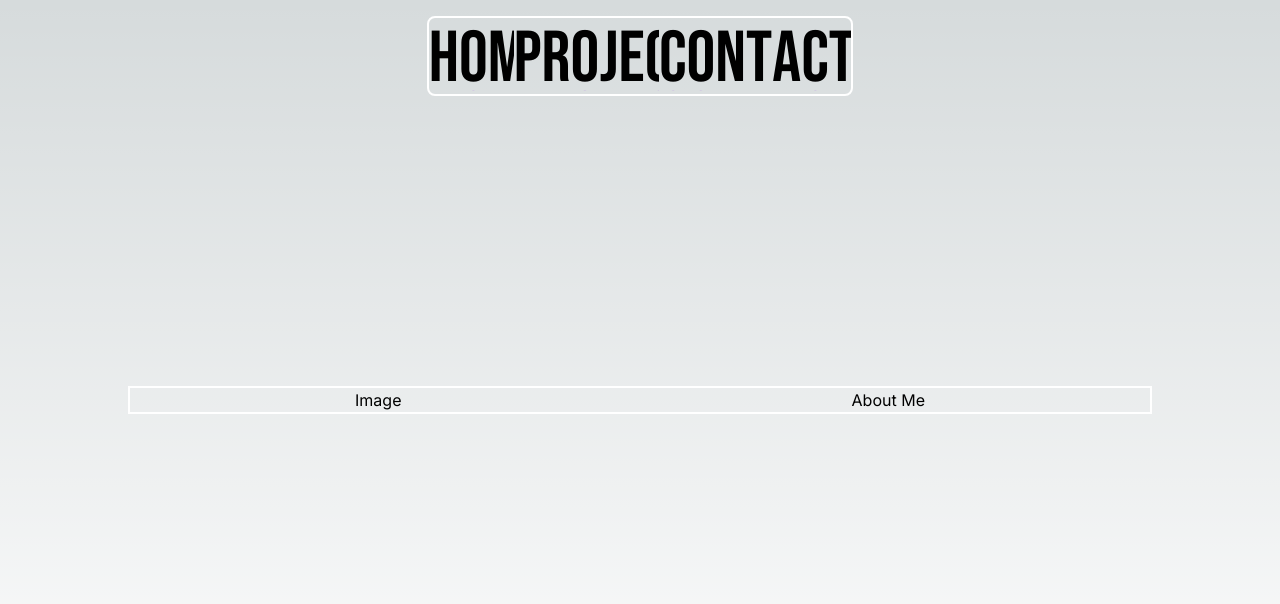
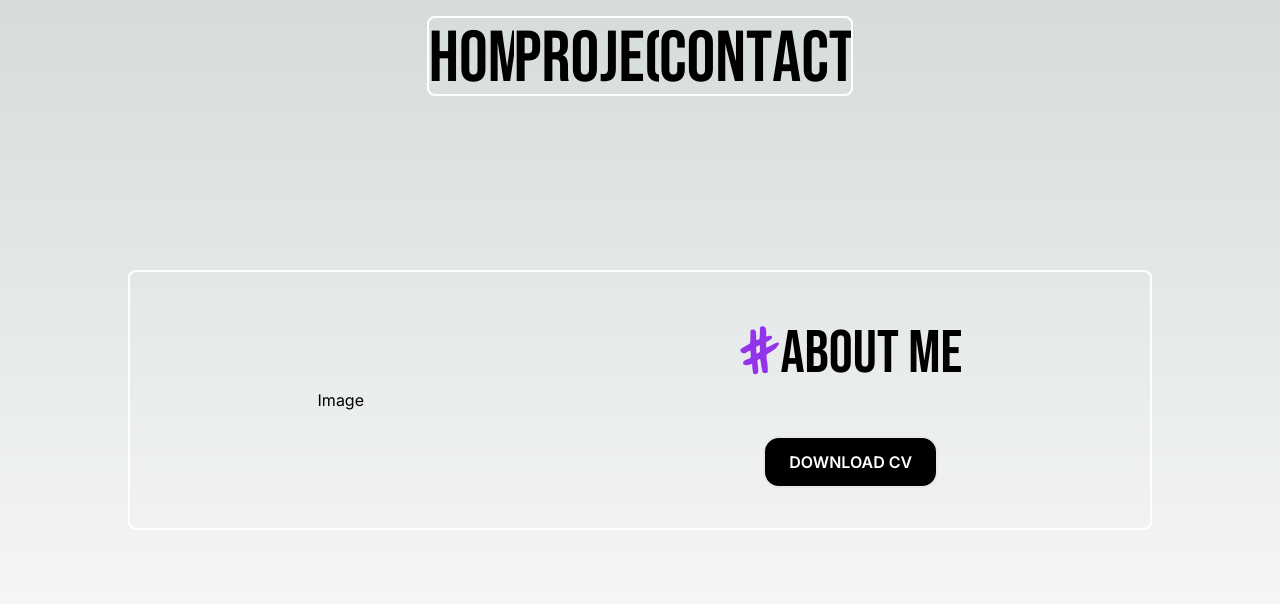
Before and after one commit to GabrielMunizz/porfolio2, a Next.js app: page / in a window 1280 px wide. Shown: the top 604 px of the page. Built offline with nearby package versions, Linux system fonts and the light colour scheme.

Commit message:
Feat: cria botão DownloadCv

```diff
--- a/src/app/globals.css
+++ b/src/app/globals.css
@@ -35,3 +35,7 @@ body {
 .bebas {
   font-family: var(--font-bebas-neue);
 }
+
+.covered {
+  font-family: var(--font-covered-by-your-grace);
+}
--- a/src/app/layout.tsx
+++ b/src/app/layout.tsx
@@ -1,5 +1,5 @@
 import type { Metadata } from "next";
-import { Inter, Bebas_Neue } from "next/font/google";
+import { Inter, Bebas_Neue, Covered_By_Your_Grace } from "next/font/google";
 import "./globals.css";
 
 const inter = Inter({ subsets: ["latin"] });
@@ -7,6 +7,11 @@ const bebas = Bebas_Neue({
   subsets: ["latin"],
   weight: "400",
   variable: "--font-bebas-neue",
+});
+const covered = Covered_By_Your_Grace({
+  subsets: ["latin"],
+  weight: "400",
+  variable: "--font-covered-by-your-grace",
 });
 
 export const metadata: Metadata = {
@@ -21,7 +26,11 @@ export default function RootLayout({
 }>) {
   return (
     <html lang="en">
-      <body className={`${inter.className} ${bebas.variable}`}>{children}</body>
+      <body
+        className={`${inter.className} ${bebas.variable} ${covered.variable}`}
+      >
+        {children}
+      </body>
     </html>
   );
 }
--- a/src/app/pages/AboutMe.tsx
+++ b/src/app/pages/AboutMe.tsx
@@ -1,12 +1,21 @@
+import DownloadCV from "@/components/DownloadCV";
+import Title from "@/components/Title";
+
 export default function AboutMe() {
   return (
     <div className="flex flex-col justify-center items-center min-w-full min-h-lvh">
-      <div className="flex flex-row justify-around items-center border-2 border-white w-[80%]">
+      <div className="flex flex-row justify-around items-center border-2 border-white w-[80%] rounded-lg">
         <div>
           <h1>Image</h1>
         </div>
-        <div>
-          <h1>About Me</h1>
+        <div className="flex flex-col items-center">
+          <div className="flex flex-row items-center justify-center">
+            <span className="covered text-purple-600 text-[6rem] pt-5">#</span>
+            <Title>About Me</Title>
+          </div>
+          <div>
+            <DownloadCV />
+          </div>
         </div>
       </div>
     </div>
--- /dev/null
+++ b/src/components/DownloadCV.tsx
@@ -0,0 +1,11 @@
+const DownloadCV = () => {
+  return (
+    <button className="rounded-2xl border-2 mb-10 bg-black px-6 py-3 font-semibold uppercase text-white transition-all duration-300 hover:text-purple-600 hover:border-purple-600 hover:translate-x-[-4px] hover:translate-y-[-4px] hover:rounded-md hover:shadow-[4px_4px_0px_blueviolet] active:translate-x-[0px] active:translate-y-[0px] active:rounded-2xl active:shadow-none">
+      <a href="../assets/CV_MUNIZ.pdf" download>
+        Download CV
+      </a>
+    </button>
+  );
+};
+
+export default DownloadCV;
--- /dev/null
+++ b/src/components/Title.tsx
@@ -0,0 +1,7 @@
+export default function Title({ children }: { children: React.ReactNode }) {
+  return (
+    <h1 className="bebas uppercase sm:text-6xl md:text7xl lg:8xl">
+      {children}
+    </h1>
+  );
+}
```
Also changed, not shown: 1 other file (tests, documents, lock files or other folders).
